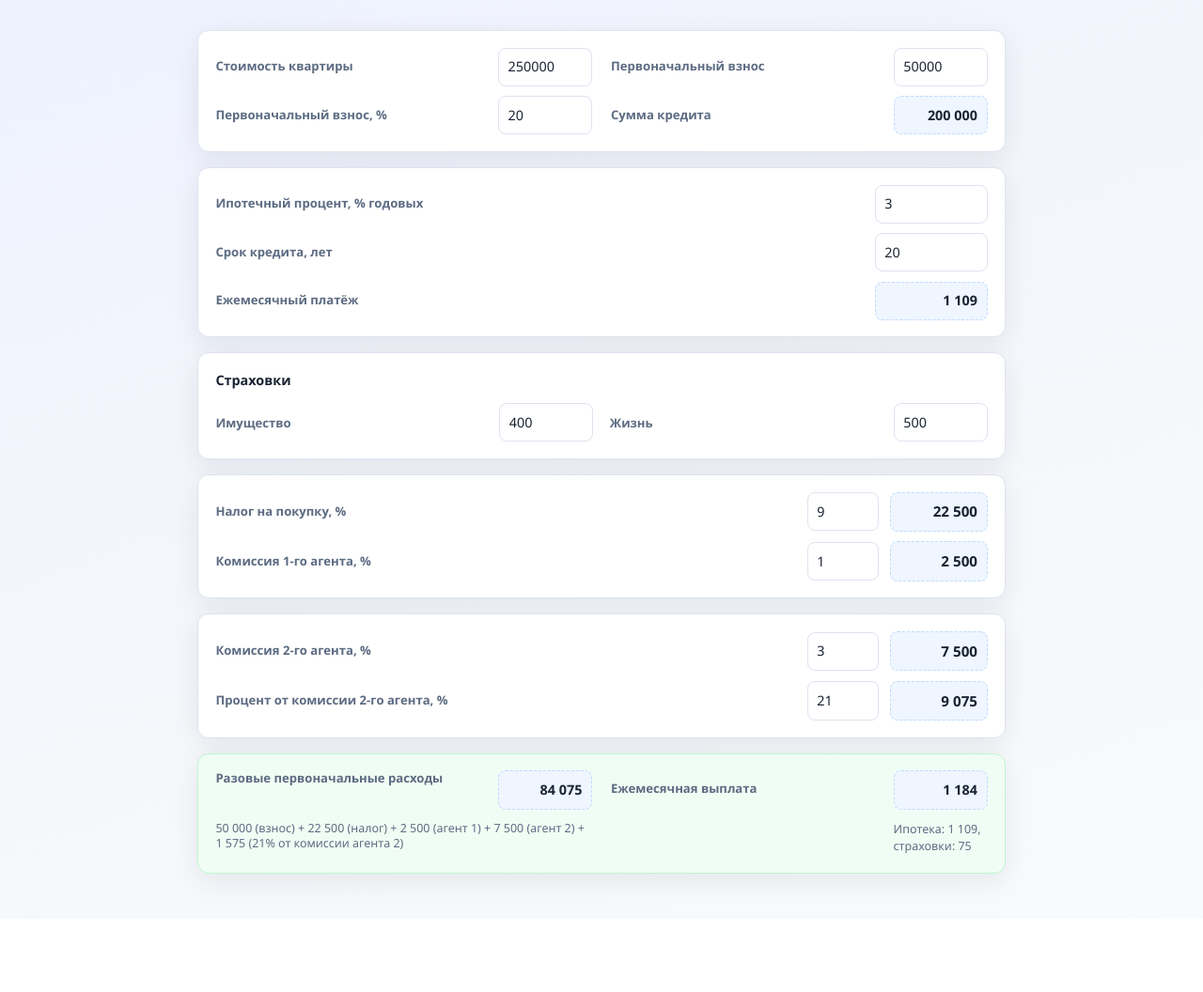
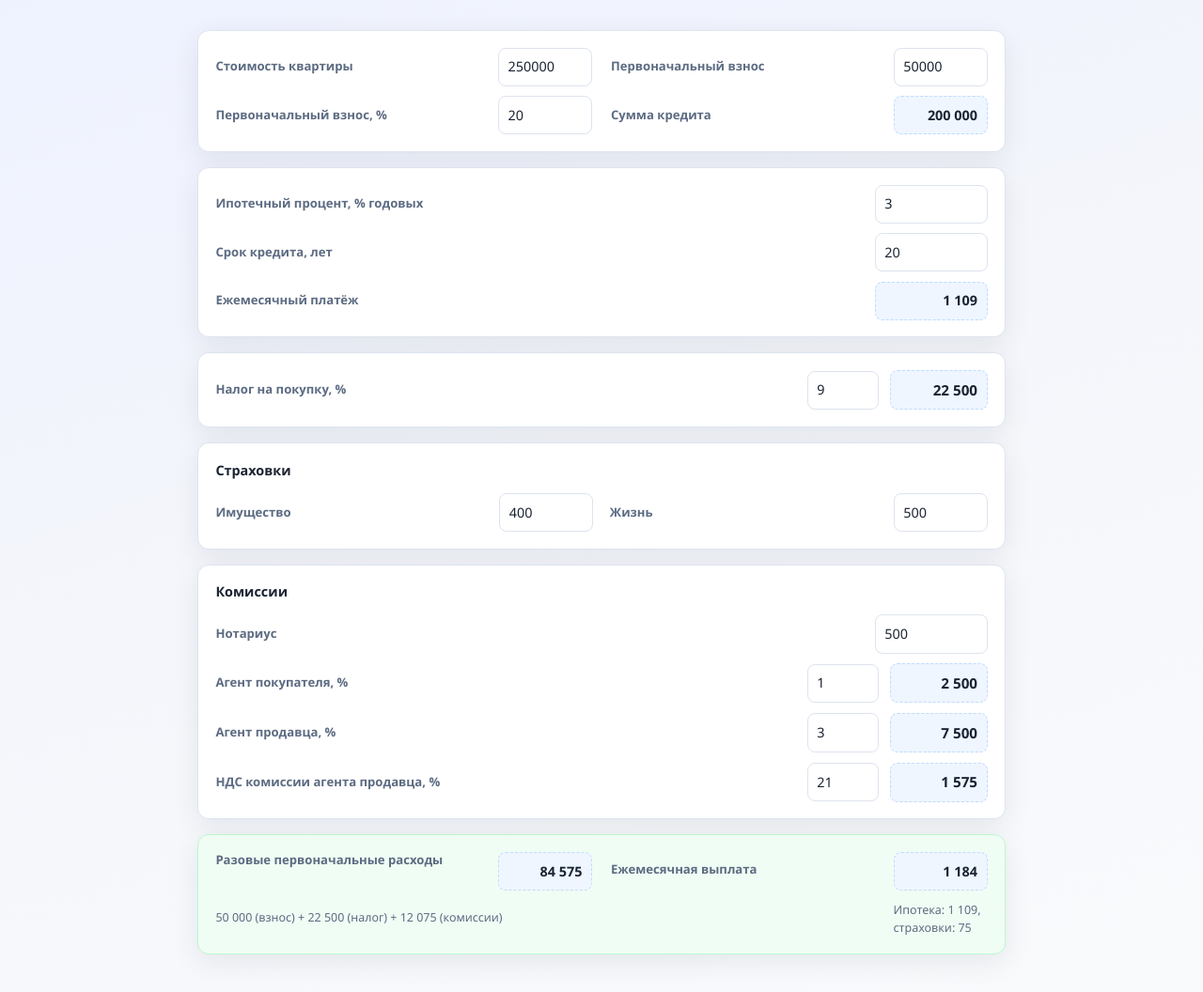
Before and after one commit to GoodDayForSurf/LangTrainer, a plain HTML site: page ccalc/index.html in a window 1280 px wide. Shown: the whole page at 94% size. Before the commit the page ends 978 px from the top, so only its background shows below. Drawn offline with Linux system fonts and the light colour scheme.

Commit message:
update ccalc remake layout

```diff
--- a/ccalc/app.js
+++ b/ccalc/app.js
@@ -15,6 +15,7 @@
     lifeInsurance: $("lifeInsurance"),
     purchaseTaxPercent: $("purchaseTaxPercent"),
     purchaseTaxAmount: $("purchaseTaxAmount"),
+    notaryFee: $("notaryFee"),
     agent1Percent: $("agent1Percent"),
     agent1Amount: $("agent1Amount"),
     agent2Percent: $("agent2Percent"),
@@ -112,6 +113,7 @@
     const taxPercent = parseNum(fields.purchaseTaxPercent);
     const taxAmount = (cost * taxPercent) / 100;
     setOutput(fields.purchaseTaxAmount, taxAmount);
+    const notaryFee = Math.max(0, parseNum(fields.notaryFee));
 
     const agent1Percent = parseNum(fields.agent1Percent);
     const agent2Percent = parseNum(fields.agent2Percent);
@@ -121,18 +123,18 @@
     const agent2Amount = (cost * agent2Percent) / 100;
     const agent2Extra = (agent2Amount * agent2SharePercent) / 100;
     const agent2Total = agent2Amount + agent2Extra;
+    const commissionsTotal = notaryFee + agent1Amount + agent2Total;
 
     setOutput(fields.agent1Amount, agent1Amount);
     setOutput(fields.agent2Amount, agent2Amount);
-    setOutput(fields.agent2Payable, agent2Total);
+    setOutput(fields.agent2Payable, agent2Extra);
 
-    const initial = down + taxAmount + agent1Amount + agent2Total;
+    const initial = down + taxAmount + commissionsTotal;
     setOutput(fields.initialExpenses, initial);
 
     fields.initialExpensesHint.textContent =
       `${formatMoney(down)} (взнос) + ${formatMoney(taxAmount)} (налог) + ` +
-      `${formatMoney(agent1Amount)} (агент 1) + ${formatMoney(agent2Amount)} (агент 2) + ` +
-      `${formatMoney(agent2Extra)} (${agent2SharePercent}% от комиссии агента 2)`;
+      `${formatMoney(commissionsTotal)} (комиссии)`;
 
     fields.monthlyBreakdown1.textContent = formatMoney(total1);
 
@@ -214,6 +216,7 @@
   bindInput(fields.homeInsurance, null);
   bindInput(fields.lifeInsurance, null);
   bindInput(fields.purchaseTaxPercent, null);
+  bindInput(fields.notaryFee, null);
   bindInput(fields.agent1Percent, null);
   bindInput(fields.agent2Percent, null);
   bindInput(fields.agent2SharePercent, null);
--- a/ccalc/index.html
+++ b/ccalc/index.html
@@ -46,6 +46,15 @@
       </section>
 
       <!-- Строка 3 -->
+      <section class="row" aria-label="Налог на покупку">
+        <div class="field field--combo">
+          <label for="purchaseTaxPercent">Налог на покупку, %</label>
+          <input type="number" id="purchaseTaxPercent" min="0" max="100" step="0.1" value="9">
+          <output id="purchaseTaxAmount" class="output-value">—</output>
+        </div>
+      </section>
+
+      <!-- Строка 4 -->
       <section class="row" aria-label="Страховки">
         <h3 class="section-title">Страховки</h3>
         <div class="field-duo">
@@ -56,28 +65,24 @@
         </div>
       </section>
 
-      <!-- Строка 4 -->
-      <section class="row" aria-label="Налог и комиссии">
-        <div class="field field--combo">
-          <label for="purchaseTaxPercent">Налог на покупку, %</label>
-          <input type="number" id="purchaseTaxPercent" min="0" max="100" step="0.1" value="9">
-          <output id="purchaseTaxAmount" class="output-value">—</output>
+      <section class="row" aria-label="Комиссии">
+        <h3 class="section-title">Комиссии</h3>
+        <div class="field">
+          <label for="notaryFee">Нотариус</label>
+          <input type="number" id="notaryFee" min="0" step="100" value="500">
         </div>
         <div class="field field--combo">
-          <label for="agent1Percent">Комиссия 1-го агента, %</label>
+          <label for="agent1Percent">Агент покупателя, %</label>
           <input type="number" id="agent1Percent" min="0" max="100" step="0.01" value="1">
           <output id="agent1Amount" class="output-value">—</output>
         </div>
-      </section>
-
-      <section class="row" aria-label="Комиссия второго агента">
         <div class="field field--combo">
-          <label for="agent2Percent">Комиссия 2-го агента, %</label>
+          <label for="agent2Percent">Агент продавца, %</label>
           <input type="number" id="agent2Percent" min="0" max="100" step="0.01" value="3">
           <output id="agent2Amount" class="output-value">—</output>
         </div>
         <div class="field field--combo">
-          <label for="agent2SharePercent">Процент от комиссии 2-го агента, %</label>
+          <label for="agent2SharePercent">НДС комиссии агента продавца, %</label>
           <input type="number" id="agent2SharePercent" min="0" max="100" step="0.1" value="21">
           <output id="agent2Payable" class="output-value">—</output>
         </div>
```
